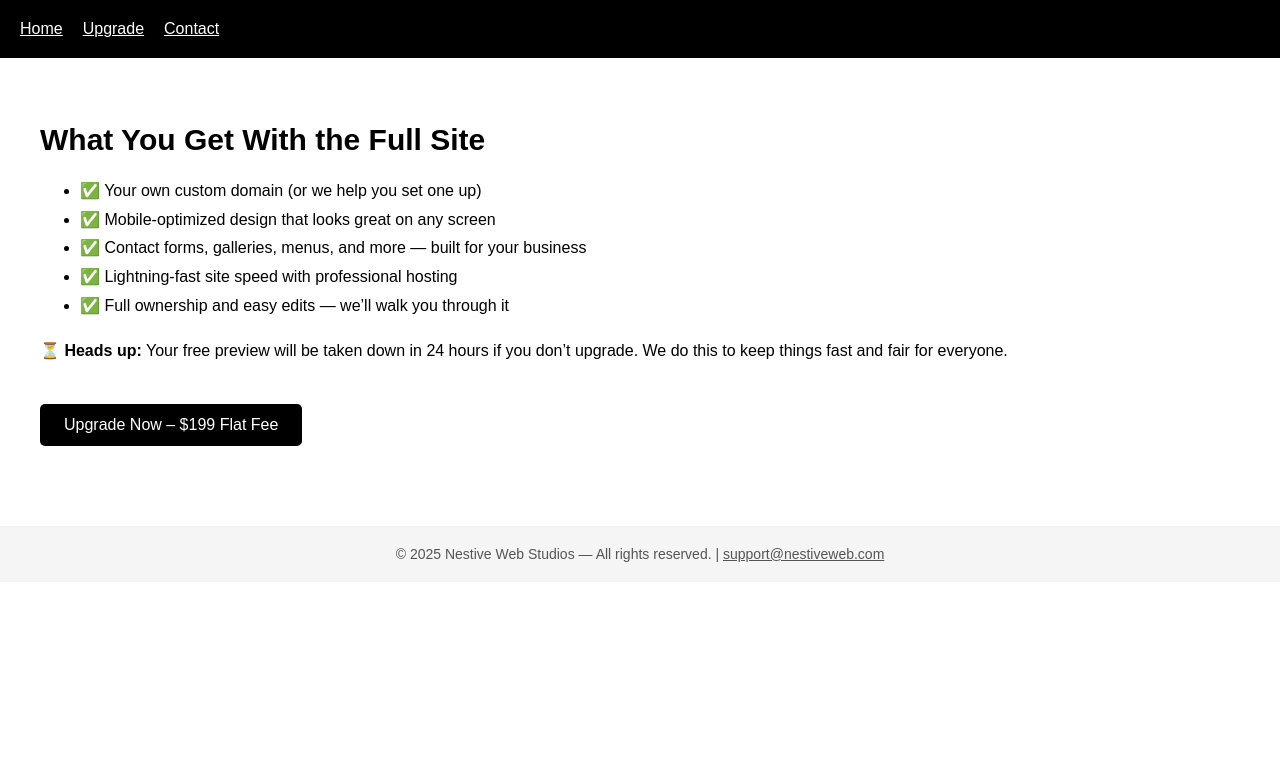
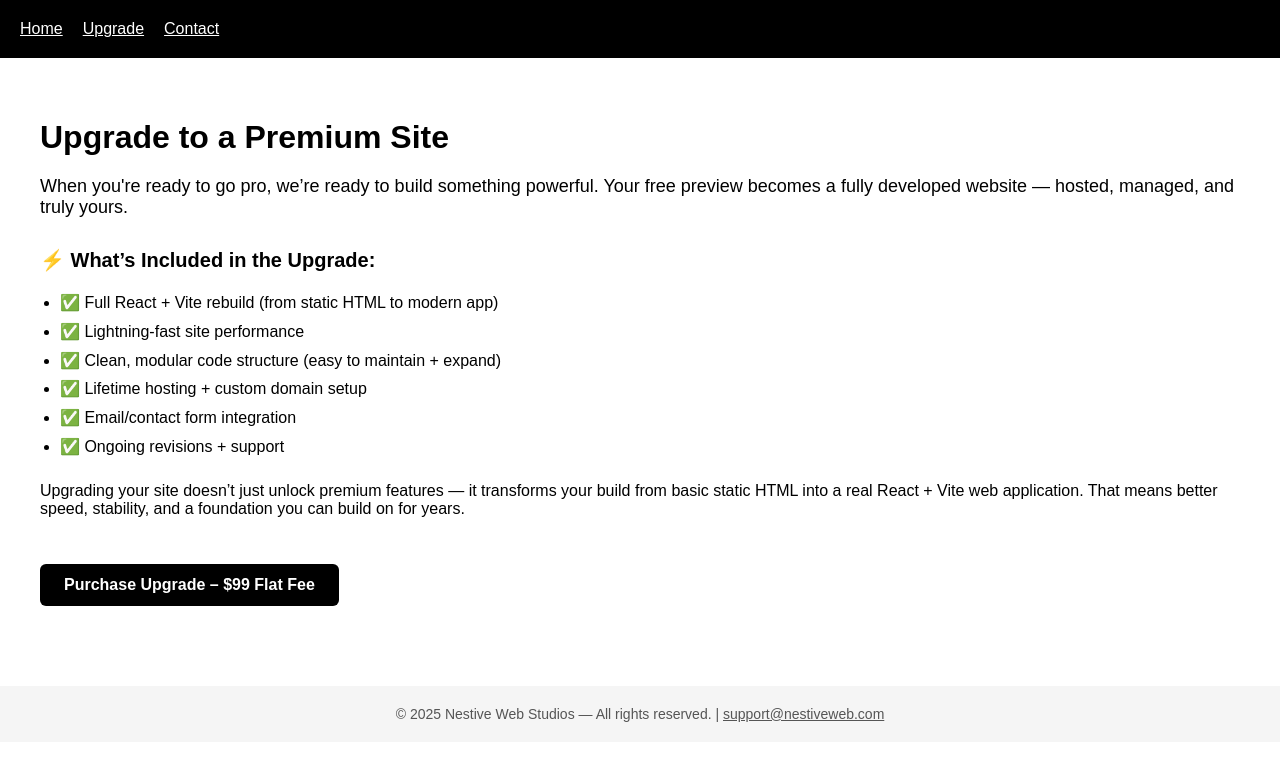
Before and after one commit to NestiveWebStudios/nestive-site, a React (Vite) app: page /upgrade-details in a window 1280 px wide. Shown: the top 760 px of the page. Built offline with nearby package versions, Linux system fonts and the light colour scheme.

Commit message:
Update UpgradeDetails.jsx

```diff
--- a/src/UpgradeDetails.jsx
+++ b/src/UpgradeDetails.jsx
@@ -3,31 +3,48 @@ import React from 'react';
 const UpgradeDetails = () => {
   return (
     <div style={{ padding: '40px', fontFamily: 'Arial, sans-serif' }}>
-      <h2 style={{ fontSize: '30px', marginBottom: '20px' }}>What You Get With the Full Site</h2>
-      <ul style={{ fontSize: '16px', marginBottom: '20px', lineHeight: '1.8' }}>
-        <li>✅ Your own custom domain (or we help you set one up)</li>
-        <li>✅ Mobile-optimized design that looks great on any screen</li>
-        <li>✅ Contact forms, galleries, menus, and more — built for your business</li>
-        <li>✅ Lightning-fast site speed with professional hosting</li>
-        <li>✅ Full ownership and easy edits — we’ll walk you through it</li>
+      <h1 style={{ fontSize: '32px', marginBottom: '20px' }}>
+        Upgrade to a Premium Site
+      </h1>
+
+      <p style={{ fontSize: '18px', marginBottom: '20px' }}>
+        When you're ready to go pro, we’re ready to build something powerful.
+        Your free preview becomes a fully developed website — hosted, managed, and truly yours.
+      </p>
+
+      <h2 style={{ fontSize: '20px', marginTop: '30px' }}>
+        ⚡ What’s Included in the Upgrade:
+      </h2>
+      <ul style={{ marginTop: '10px', lineHeight: '1.8', paddingLeft: '20px' }}>
+        <li>✅ Full React + Vite rebuild (from static HTML to modern app)</li>
+        <li>✅ Lightning-fast site performance</li>
+        <li>✅ Clean, modular code structure (easy to maintain + expand)</li>
+        <li>✅ Lifetime hosting + custom domain setup</li>
+        <li>✅ Email/contact form integration</li>
+        <li>✅ Ongoing revisions + support</li>
       </ul>
-      <p><strong>⏳ Heads up:</strong> Your free preview will be taken down in 24 hours if you don’t upgrade. We do this to keep things fast and fair for everyone.</p>
-      <br />
+
+      <p style={{ marginTop: '20px', fontSize: '16px' }}>
+        Upgrading your site doesn’t just unlock premium features — it transforms your build from basic static HTML
+        into a real React + Vite web application. That means better speed, stability, and a foundation you can build on for years.
+      </p>
+
       <a
-        href="https://buy.stripe.com/test_123abc456def"
+        href="https://buy.stripe.com/test_YOUR_PAYMENT_LINK_HERE"
         target="_blank"
         rel="noopener noreferrer"
         style={{
           display: 'inline-block',
-          marginTop: '10px',
+          marginTop: '30px',
           padding: '12px 24px',
           backgroundColor: '#000',
-          color: 'white',
+          color: '#fff',
+          borderRadius: '6px',
           textDecoration: 'none',
-          borderRadius: '5px'
+          fontWeight: 'bold',
         }}
       >
-        Upgrade Now – $199 Flat Fee
+        Purchase Upgrade – $99 Flat Fee
       </a>
     </div>
   );
```
